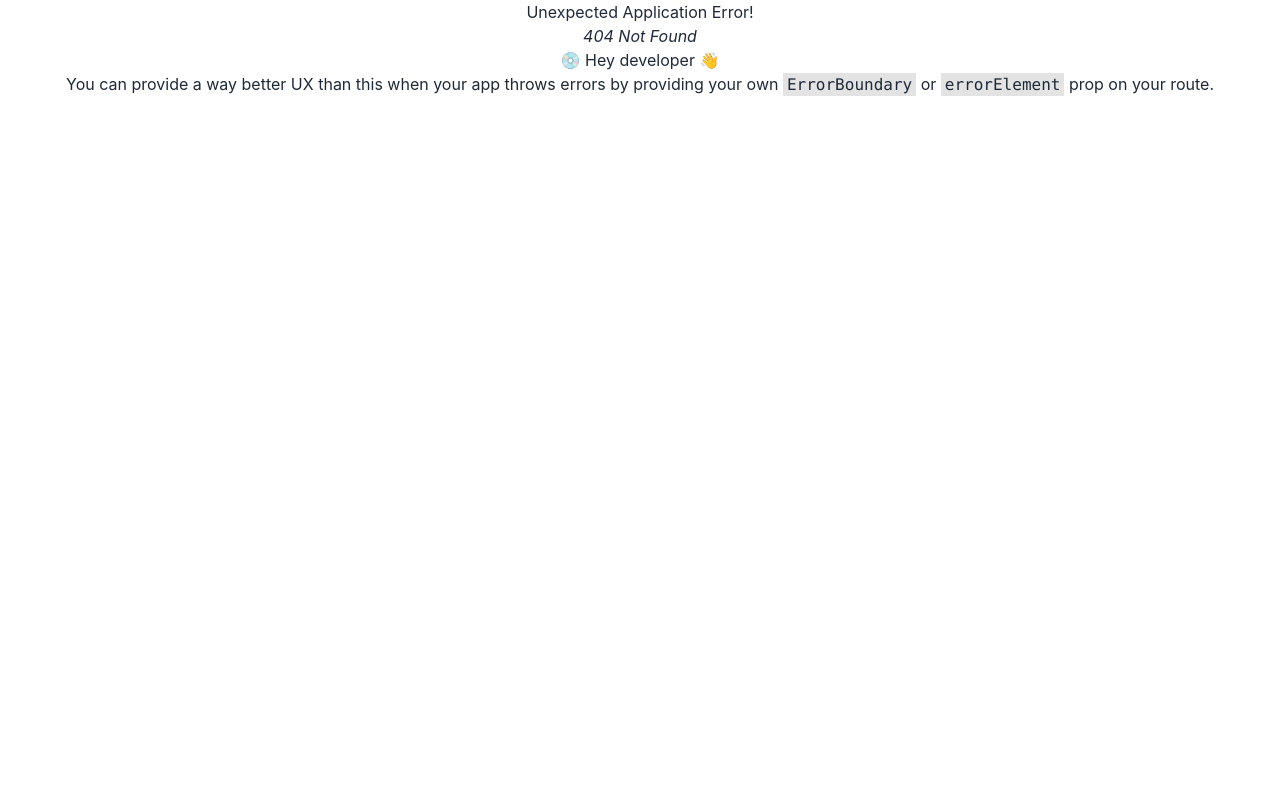
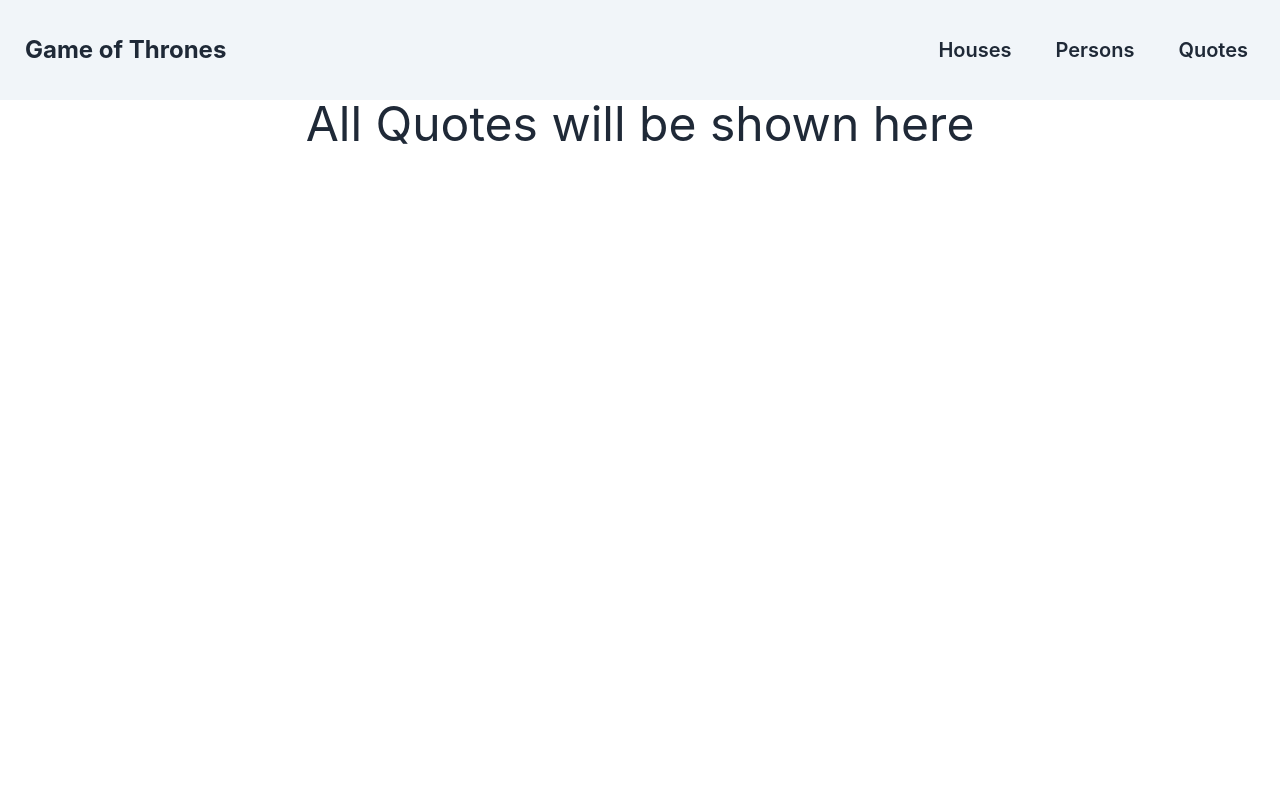
Before and after one commit to Shariful7834/TEST-GOT-SPA, a React (Vite) app: page /quotes in a window 1280 px wide. Before the commit this address had no page. Shown: the top 800 px of the page. Built offline with nearby package versions, Linux system fonts and the light colour scheme.

Commit message:
successfully rendered the members of the houses

```diff
--- a/src/Routers/Router.jsx
+++ b/src/Routers/Router.jsx
@@ -1,12 +1,38 @@
 import { createBrowserRouter } from "react-router-dom";
 import Main from "../layout/Main";
 import Home from "../pages/Home/Home/Home";
+import AllHouses from "../pages/Houses/Houses/AllHouses";
+import Persons from "../pages/Persons/Persons/Persons";
+import Quotes from "../pages/Quotes/Quotes/Quotes";
+import HouseMembers from "../pages/Houses/Houses/HouseMembers";
 
-export const router = createBrowserRouter([{
-  path:'/',
-  element:<Main></Main>,
-  children:[{
-    path:'/',
-    element:<Home></Home>
-  }]
-}])
+export const router = createBrowserRouter([
+  {
+    path: "/",
+    element: <Main></Main>,
+    children: [
+      {
+        path: "/",
+        element: <Home></Home>,
+      },
+      {
+        path: "/houses",
+        element: <AllHouses></AllHouses>,
+      },
+      {
+        path: "/persons",
+        element: <Persons></Persons>,
+      },
+      {
+        path: "/quotes",
+        element: <Quotes></Quotes>,
+      },
+      {
+        path: "/houses/:slug",
+        loader: ({ params }) =>
+          fetch(`https://api.gameofthronesquotes.xyz/v1/house/${params.slug}`),
+          element:<HouseMembers></HouseMembers>
+      },
+    ],
+  },
+]);
--- a/src/pages/Houses/Houses/AllHouses.jsx
+++ b/src/pages/Houses/Houses/AllHouses.jsx
@@ -1,7 +1,41 @@
+import { useEffect, useState } from "react";
+import { Link } from "react-router-dom";
+
 const AllHouses = () => {
+  const [houses, setHouses] = useState([]);
+
+  useEffect(() => {
+    const fetchHouses = async () => {
+      try {
+        const response = await fetch(
+          "https://api.gameofthronesquotes.xyz/v1/houses"
+        );
+        const data = await response.json();
+        setHouses(data);
+      } catch (error) {
+        console.error("Error fetching houses:", error);
+      }
+    };
+
+    fetchHouses();
+  }, []);
   return (
-    <div>
+    <div style={{ height: "800px" }}>
       <h1 className="text-5xl">All Houses will be shown here</h1>
+      <p>Total Houses: {houses.length}</p>
+      <div className="grid gap-6 lg:grid-cols-3 md:grid-cols-2 sm:grid-cols-1 p-5 mt-5">
+        {houses.map((house) => (
+          <div
+            className="card bg-slate-200 p-5 font-semibold text-black"
+            key={house.id}
+          >
+            <Link to={`/houses/${house.slug}`}>
+              <h3>{house.name}</h3>
+            </Link>
+            {/* Additional house details can be added here */}
+          </div>
+        ))}
+      </div>
     </div>
   );
 };
--- /dev/null
+++ b/src/pages/Houses/Houses/HouseMembers.jsx
@@ -0,0 +1,27 @@
+import { useLoaderData } from "react-router-dom";
+
+const HouseMembers = () => {
+  const houseDetails = useLoaderData();
+  console.log(houseDetails);
+  const [{ members }] = houseDetails;
+
+  return (
+    <div>
+      <h1 className="text-3xl">House Members</h1>
+      <div className="grid gap-6 lg:grid-cols-2 md:grid-cols-2 sm:grid-cols-1 p-5 mt-5">
+        {members.map((member) => (
+          <div
+            className="card bg-slate-200 w-90 mt-3 p-5 font-semibold text-black"
+            key={member.slug}
+          >
+            <h3>{member.name}</h3>
+
+            {/* Additional house details can be added here */}
+          </div>
+        ))}
+      </div>
+    </div>
+  );
+};
+
+export default HouseMembers;
--- a/src/pages/Persons/Persons/Persons.jsx
+++ b/src/pages/Persons/Persons/Persons.jsx
@@ -1,7 +1,13 @@
 const Persons = () => {
+
+
+
   return (
-    <div>
+    <div style={{ height: "800px" }}>
       <h1 className="text-5xl">All Persons will be displayed here</h1>
+
+
+
     </div>
   );
 };
--- a/src/pages/Quotes/Quotes/Quotes.jsx
+++ b/src/pages/Quotes/Quotes/Quotes.jsx
@@ -1,6 +1,6 @@
 const Quotes = () => {
   return (
-    <div>
+    <div style={{ height: "800px" }}>
       <h1 className="text-5xl">All Quotes will be shown here</h1>
     </div>
   );
--- a/src/pages/shared/Navbar/Navbar.jsx
+++ b/src/pages/shared/Navbar/Navbar.jsx
@@ -4,13 +4,13 @@
 const Navbar = () => {
   const menuItems = (
     <React.Fragment>
-      <li className="font-semibold text-xl">
+      <li className="font-semibold text-xl ml-3">
         <Link to="/houses">Houses</Link>
       </li>
-      <li className="font-semibold text-xl">
+      <li className="font-semibold text-xl ml-3">
         <Link to="/persons">Persons</Link>
       </li>
-      <li className="font-semibold text-xl">
+      <li className="font-semibold text-xl ml-3">
         <Link to="/quotes">Quotes</Link>
       </li>
     </React.Fragment>
```
